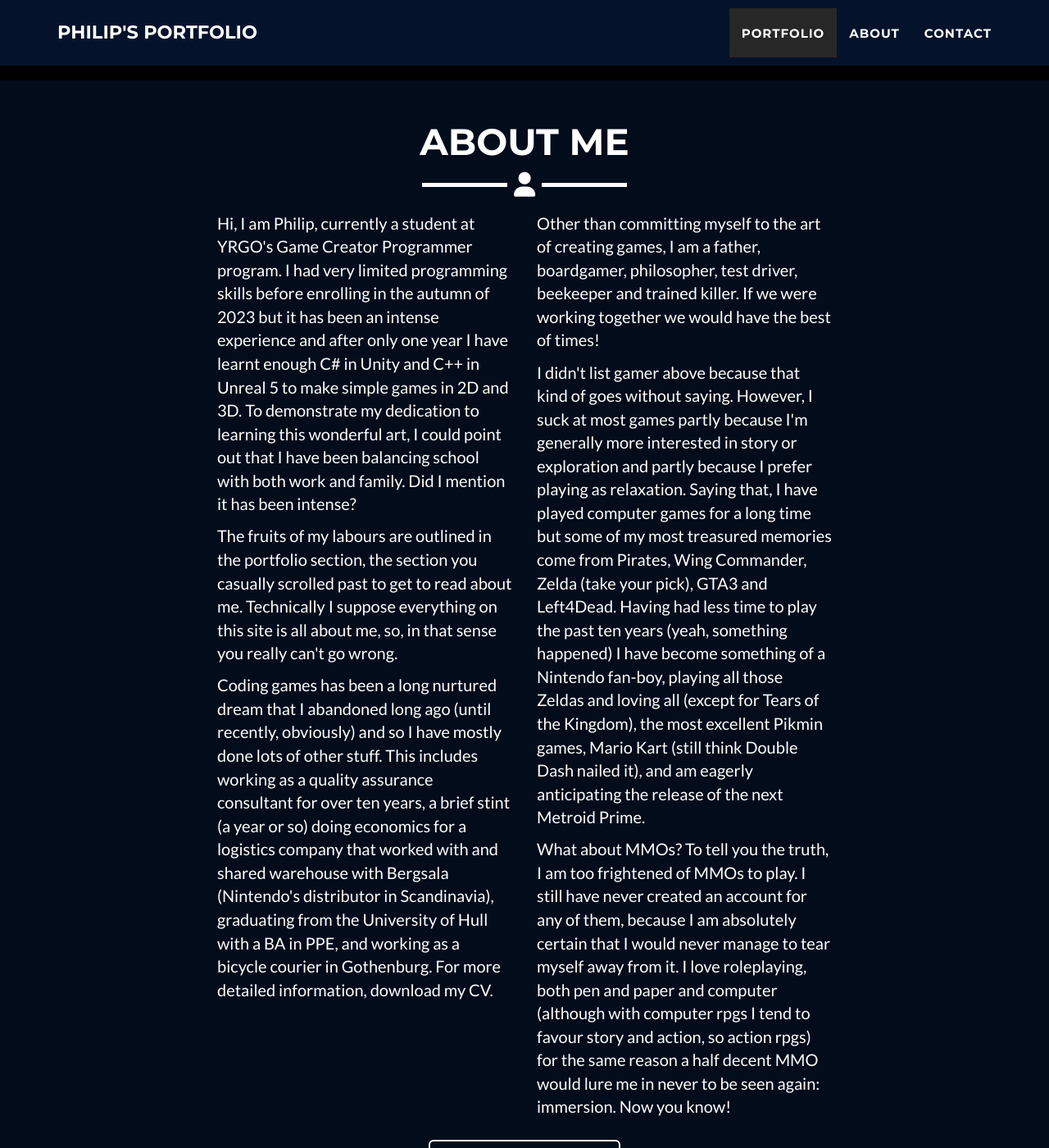
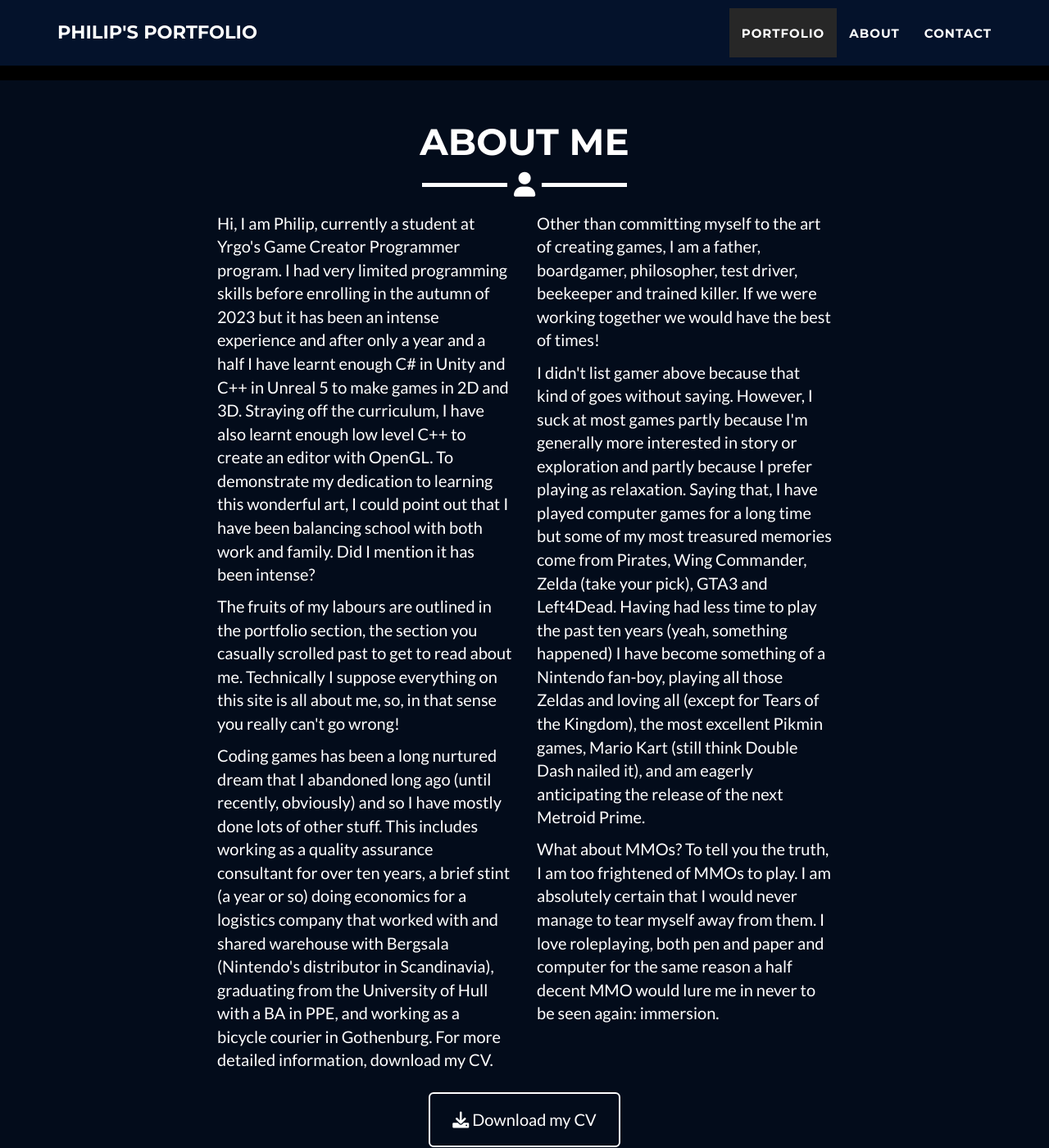
Before and after one commit to B0realian/B0realian.github.io, a Jekyll site: the page built from _posts/2025-03-31-Mesh-to-Image.markdown, in a window 1280 px wide and 1400 px high, scrolled down 1743 px. Shown: the whole window at 82% size. Built offline with Jekyll 4.4.1, drawn with Linux system fonts in a browser that asks for light colours.

Commit message:
Update about.html

```diff
--- a/_includes/about.html
+++ b/_includes/about.html
@@ -9,42 +9,19 @@
     </div>
     <div class="row">
       <div class="col-lg-4 col-lg-offset-2">
-        <p>Hi, I am Philip, currently a student at YRGO's Game Creator Programmer program. I had very limited
-         programming skills before enrolling in the autumn of 2023 but it has been an intense experience and
-         after only one year I have learnt enough C# in Unity and C++ in Unreal 5 to make simple games in 2D
-         and 3D. To demonstrate my dedication to learning this wonderful art, I could point out that I have
-         been balancing school with both work and family. Did I mention it has been intense?
+        <p>Hi, I am Philip, currently a student at Yrgo's Game Creator Programmer program. I had very limited programming skills before enrolling in the autumn of 2023 but it has been an intense experience and after only a year and a half I have learnt enough C# in Unity and C++ in Unreal 5 to make games in 2D and 3D. Straying off the curriculum, I have also learnt enough low level C++ to create an editor with OpenGL. To demonstrate my dedication to learning this wonderful art, I could point out that I have been balancing school with both work and family. Did I mention it has been intense?
         </p>
-        <p> The fruits of my labours are outlined in the portfolio section, the section you casually
-         scrolled past to get to read about me. Technically I suppose everything on this site is all about me,
-         so, in that sense you really can't go wrong.
+        <p> The fruits of my labours are outlined in the portfolio section, the section you casually scrolled past to get to read about me. Technically I suppose everything on this site is all about me, so, in that sense you really can't go wrong!
         </p>
-        <p>Coding games has been a long nurtured dream that I abandoned long ago (until recently, obviously)
-          and so I have mostly done lots of other stuff. This includes working as a quality assurance consultant
-          for over ten years, a brief stint (a year or so) doing economics for a logistics company that worked
-          with and shared warehouse with Bergsala (Nintendo's distributor in Scandinavia), graduating from the
-          University of Hull with a BA in PPE, and working as a bicycle courier in Gothenburg. For more
-          detailed information, download my CV.
+        <p>Coding games has been a long nurtured dream that I abandoned long ago (until recently, obviously) and so I have mostly done lots of other stuff. This includes working as a quality assurance consultant for over ten years, a brief stint (a year or so) doing economics for a logistics company that worked with and shared warehouse with Bergsala (Nintendo's distributor in Scandinavia), graduating from the University of Hull with a BA in PPE, and working as a bicycle courier in Gothenburg. For more detailed information, download my CV.
         </p>
       </div>
       <div class="col-lg-4">
-        <p>Other than committing myself to the art of creating games, I am a father, boardgamer, philosopher,
-         test driver, beekeeper and trained killer. If we were working together we would have the best of times!
+        <p>Other than committing myself to the art of creating games, I am a father, boardgamer, philosopher, test driver, beekeeper and trained killer. If we were working together we would have the best of times!
         </p>
-        <p>I didn't list gamer above because that kind of goes without saying. However, I suck at most games
-          partly because I'm generally more interested in story or exploration and partly because I prefer
-          playing as relaxation. Saying that, I have played computer games for a long time but some of my
-          most treasured memories come from Pirates, Wing Commander, Zelda (take your pick), GTA3 and Left4Dead.
-          Having had less time to play the past ten years (yeah, something happened) I have become something of
-          a Nintendo fan-boy, playing all those Zeldas and loving all (except for Tears of the Kingdom), the most
-          excellent Pikmin games, Mario Kart (still think Double Dash nailed it), and am eagerly anticipating
-          the release of the next Metroid Prime.
+        <p>I didn't list gamer above because that kind of goes without saying. However, I suck at most games partly because I'm generally more interested in story or exploration and partly because I prefer playing as relaxation. Saying that, I have played computer games for a long time but some of my most treasured memories come from Pirates, Wing Commander, Zelda (take your pick), GTA3 and Left4Dead. Having had less time to play the past ten years (yeah, something happened) I have become something of a Nintendo fan-boy, playing all those Zeldas and loving all (except for Tears of the Kingdom), the most excellent Pikmin games, Mario Kart (still think Double Dash nailed it), and am eagerly anticipating the release of the next Metroid Prime.
         </p>
-        <p>What about MMOs? To tell you the truth, I am too frightened of MMOs to play. I still have never created
-          an account for any of them, because I am absolutely certain that I would never manage to tear myself
-          away from it. I love roleplaying, both pen and paper and computer (although with computer rpgs I tend
-          to favour story and action, so action rpgs) for the same reason a half decent MMO would lure me in
-          never to be seen again: immersion. Now you know!
+        <p>What about MMOs? To tell you the truth, I am too frightened of MMOs to play. I am absolutely certain that I would never manage to tear myself away from them. I love roleplaying, both pen and paper and computer for the same reason a half decent MMO would lure me in never to be seen again: immersion.
         </p>
       </div>
       <div class="col-lg-8 col-lg-offset-2 text-center">
```
Also changed, not shown: 3 other files.
